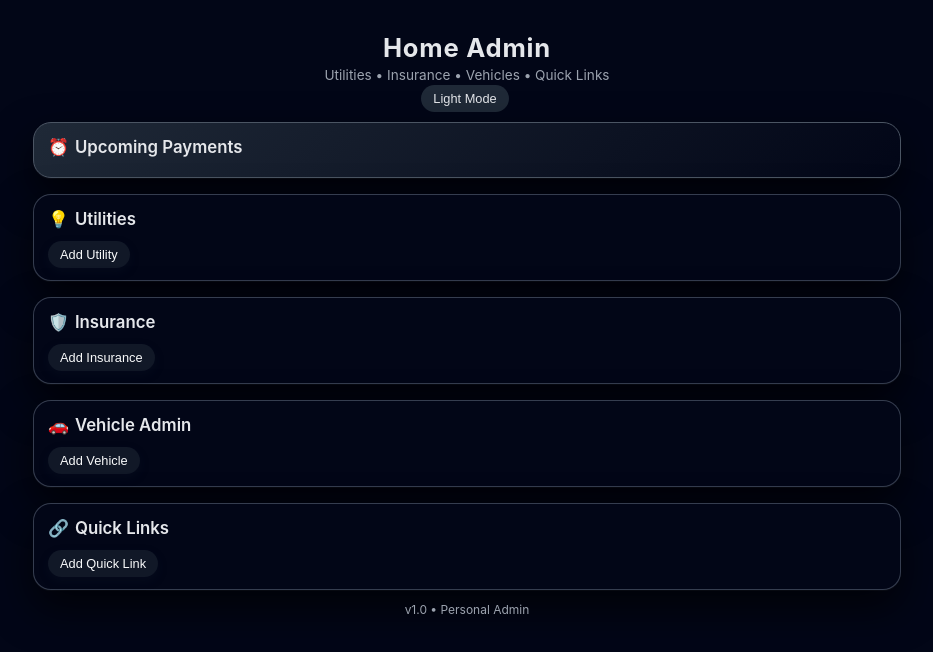
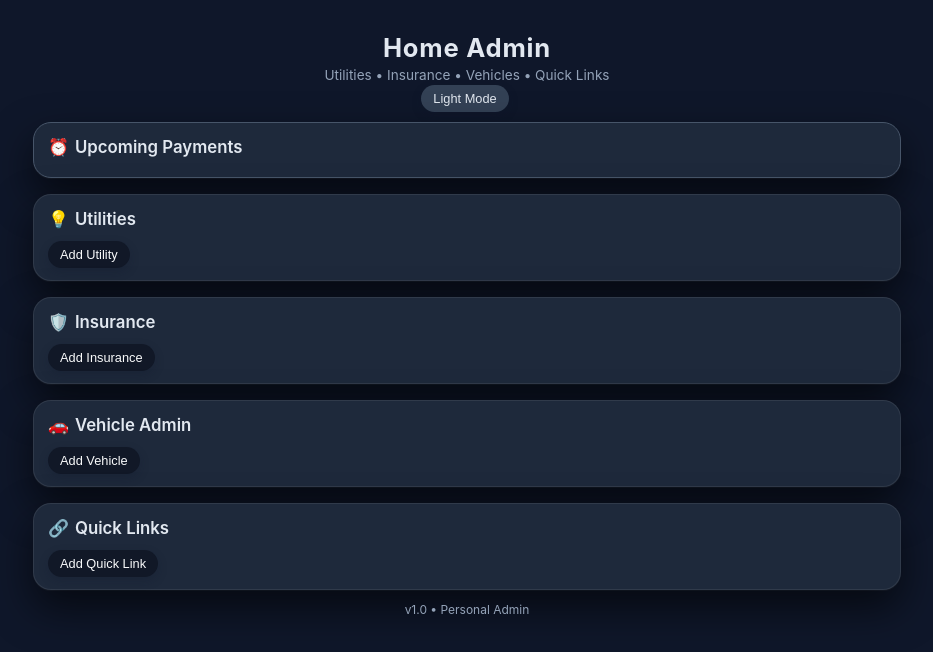
Before and after one commit to tsmith-cmdr/home-admin-app, a plain HTML site: page index.html in a window 1280 px wide. Both pictures are taken after a click on the button "Dark Mode". Shown: the whole page, without its empty margins (173-1106 px from the left). Drawn offline with Linux system fonts and the light colour scheme.

Commit message:
Style update

```diff
--- a/style.css
+++ b/style.css
@@ -1,5 +1,10 @@
+/* ============================================
+   THEME VARIABLES
+============================================ */
+
 :root {
   --bg: #f5f9ff;
+  --bg-gradient: radial-gradient(circle at top, #f5f9ff 0, #e9edf5 40%, #dde1eb 100%);
   --card-bg: #ffffff;
   --text: #111827;
   --subtext: #6b7280;
@@ -10,14 +15,15 @@
 }
 
 .dark {
-  --bg: #020617;
-  --card-bg: #020617;
-  --text: #e5e7eb;
-  --subtext: #9ca3af;
-  --border: rgba(148, 163, 184, 0.35);
-  --card-border: rgba(55, 65, 81, 0.9);
-  --shadow: rgba(0, 0, 0, 0.7);
-  --shadow-hover: rgba(0, 0, 0, 0.9);
+  --bg: #0f172a;
+  --bg-gradient: #0f172a;
+  --card-bg: #1e293b;
+  --text: #e2e8f0;
+  --subtext: #94a3b8;
+  --border: rgba(255, 255, 255, 0.08);
+  --card-border: rgba(255, 255, 255, 0.12);
+  --shadow: rgba(0, 0, 0, 0.6);
+  --shadow-hover: rgba(0, 0, 0, 0.8);
 }
 
 /* Smooth theme transition */
@@ -46,7 +52,9 @@ body, section, .card, header, footer, button {
   }
 }
 
-/* Base layout */
+/* ============================================
+   BASE LAYOUT
+============================================ */
 
 * {
   box-sizing: border-box;
@@ -55,8 +63,12 @@ body, section, .card, header, footer, button {
 body {
   margin: 0;
   font-family: -apple-system, BlinkMacSystemFont, "SF Pro Text", system-ui, sans-serif;
+  background: var(--bg-gradient);
+  color: var(--text);
+}
+
+.dark body {
   background: var(--bg);
-  color: var(--text);
 }
 
 #app {
@@ -65,7 +77,9 @@ body {
   padding: 16px;
 }
 
-/* Header & footer */
+/* ============================================
+   HEADER & FOOTER
+============================================ */
 
 .app-header {
   text-align: center;
@@ -92,7 +106,9 @@ body {
   color: var(--subtext);
 }
 
-/* Sections */
+/* ============================================
+   SECTIONS
+============================================ */
 
 main {
   display: flex;
@@ -119,29 +135,16 @@ section h2 {
   gap: 6px;
 }
 
-/* Section accent icons */
+/* Section icons */
+#upcoming h2::before { content: "⏰"; }
+#utilities h2::before { content: "💡"; }
+#insurance h2::before { content: "🛡️"; }
+#vehicles h2::before { content: "🚗"; }
+#quick-links h2::before { content: "🔗"; }
 
-#upcoming h2::before {
-  content: "⏰";
-}
-
-#utilities h2::before {
-  content: "💡";
-}
-
-#insurance h2::before {
-  content: "🛡️";
-}
-
-#vehicles h2::before {
-  content: "🚗";
-}
-
-#quick-links h2::before {
-  content: "🔗";
-}
-
-/* Cards */
+/* ============================================
+   CARDS
+============================================ */
 
 .card {
   background: var(--card-bg);
@@ -162,29 +165,16 @@ section h2 {
   font-weight: 600;
 }
 
-/* Category colour accents */
+/* Category accents */
+#upcoming .card { border-left: 4px solid #f59e0b; }
+#utilities .card { border-left: 4px solid #22c55e; }
+#insurance .card { border-left: 4px solid #3b82f6; }
+#vehicles .card { border-left: 4px solid #ec4899; }
+#quick-links .card { border-left: 4px solid #6366f1; }
 
-#upcoming .card {
-  border-left: 4px solid #f59e0b;
-}
-
-#utilities .card {
-  border-left: 4px solid #22c55e;
-}
-
-#insurance .card {
-  border-left: 4px solid #3b82f6;
-}
-
-#vehicles .card {
-  border-left: 4px solid #ec4899;
-}
-
-#quick-links .card {
-  border-left: 4px solid #6366f1;
-}
-
-/* Overdue styling */
+/* ============================================
+   OVERDUE
+============================================ */
 
 .overdue {
   background: #fef2f2;
@@ -195,11 +185,9 @@ section h2 {
   background: #450a0a;
 }
 
-.overdue strong {
-  color: #b91c1c;
-}
-
-/* Links */
+/* ============================================
+   LINKS
+============================================ */
 
 a {
   color: #2563eb;
@@ -211,7 +199,9 @@ a:hover {
   text-decoration: underline;
 }
 
-/* Buttons */
+/* ============================================
+   BUTTONS
+============================================ */
 
 button {
   border: none;
@@ -232,27 +222,14 @@ button:hover {
   background: #020617;
 }
 
-button:active {
-  transform: translateY(0);
-  box-shadow: 0 2px 6px rgba(15, 23, 42, 0.25);
-  opacity: 0.9;
-}
-
-/* Button variants */
-
 button.secondary {
   background: #e5e7eb;
   color: #111827;
-  box-shadow: none;
-}
-
-button.secondary:hover {
-  background: #d1d5db;
 }
 
 .dark button.secondary {
-  background: #1f2937;
-  color: #e5e7eb;
+  background: #334155;
+  color: #e2e8f0;
 }
 
 button.danger {
@@ -263,7 +240,9 @@ button.danger:hover {
   background: #b91c1c;
 }
 
-/* Upcoming section special */
+/* ============================================
+   UPCOMING SECTION SPECIAL
+============================================ */
 
 #upcoming {
   background: linear-gradient(135deg, #fef9c3, #fffbeb);
@@ -271,19 +250,13 @@ button.danger:hover {
 }
 
 .dark #upcoming {
-  background: linear-gradient(135deg, #1f2937, #020617);
-  border-color: #4b5563;
+  background: #1e293b;
+  border-color: #475569;
 }
 
-#upcoming .card {
-  background: rgba(255, 255, 255, 0.9);
-}
-
-.dark #upcoming .card {
-  background: #020617;
-}
-
-/* Quick links layout */
+/* ============================================
+   QUICK LINKS LAYOUT
+============================================ */
 
 #quick-links .card {
   display: flex;
@@ -301,23 +274,13 @@ button.danger:hover {
   color: var(--subtext);
 }
 
-/* Responsive */
+/* ============================================
+   RESPONSIVE
+============================================ */
 
 @media (max-width: 600px) {
-  #app {
-    padding: 10px;
-  }
-
-  section {
-    padding: 12px 12px 8px;
-  }
-
-  .card {
-    padding: 9px 10px;
-  }
-
-  button {
-    padding: 5px 10px;
-    font-size: 0.78rem;
-  }
+  #app { padding: 10px; }
+  section { padding: 12px 12px 8px; }
+  .card { padding: 9px 10px; }
+  button { padding: 5px 10px; font-size: 0.78rem; }
 }
```
